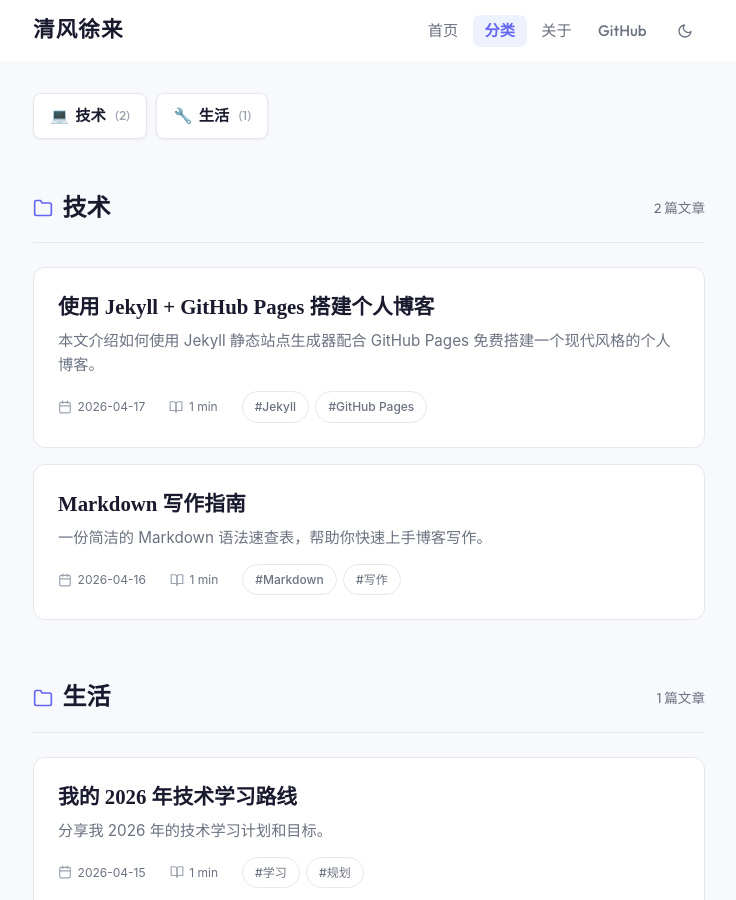
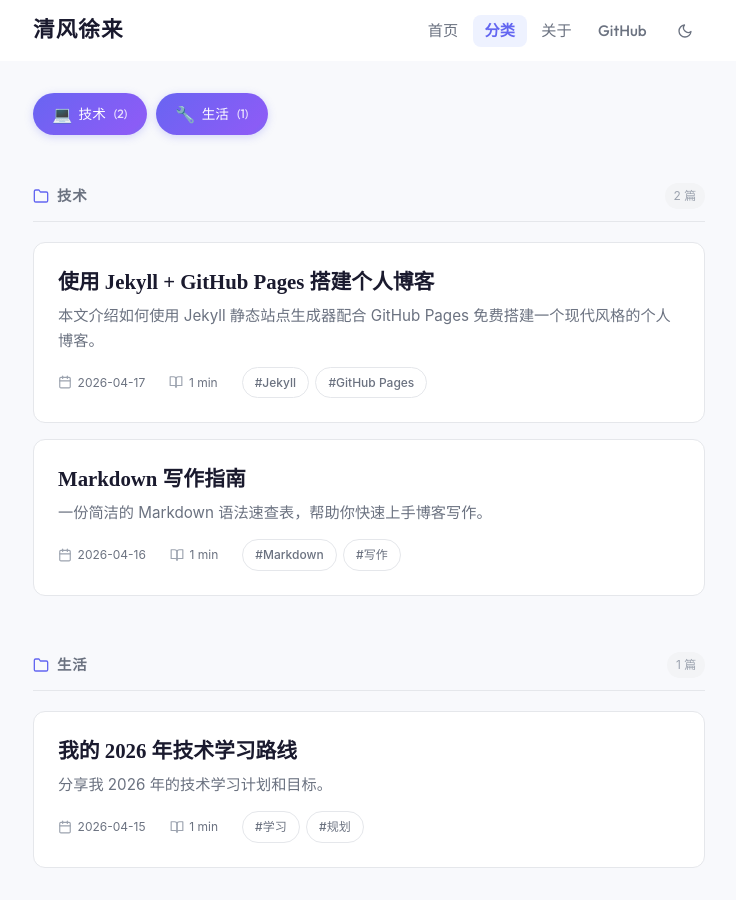
Before and after one commit to Asilencer/asilencer.github.io, a Jekyll site: the page built from categories.html, in a window 1280 px wide and 900 px high. Shown: the whole window, without its empty margins (271-1007 px from the left). Built offline with Jekyll 4.4.1, drawn with Linux system fonts in a browser that asks for light colours; some web fonts are replaced.

Commit message:
style: remove TRAE watermark from hero background and align categories page design with homepage tags

```diff
--- a/assets/css/style.css
+++ b/assets/css/style.css
@@ -1019,38 +1019,55 @@ img { max-width: 100%; height: auto; }
   display: inline-flex;
   align-items: center;
   gap: 0.4rem;
-  padding: 0.5rem 1rem;
-  border-radius: var(--radius-sm);
-  font-size: 0.95rem;
+  padding: 0.4rem 1.2rem;
+  border-radius: 999px;
+  font-size: 0.85rem;
   font-family: var(--font-display);
   font-weight: 500;
-  color: var(--color-text);
-  background: var(--color-surface);
-  border: 1px solid var(--color-border);
+  color: #ffffff;
+  background: linear-gradient(135deg, var(--color-gradient-start), var(--color-gradient-end), var(--color-gradient-accent));
+  background-size: 200% 200%;
+  animation: tagGradient 3s ease infinite;
   text-decoration: none;
   transition: all var(--transition);
-  box-shadow: var(--shadow-sm);
+  box-shadow: 0 2px 8px rgba(99, 102, 241, 0.25);
+  position: relative;
+  overflow: hidden;
+}
+
+.category-card::before {
+  content: '';
+  position: absolute;
+  top: -50%;
+  left: -50%;
+  width: 200%;
+  height: 200%;
+  background: linear-gradient(
+    45deg,
+    transparent 30%,
+    rgba(255, 255, 255, 0.15) 50%,
+    transparent 70%
+  );
+  animation: tagShine 3s ease-in-out infinite;
 }
 
 .category-card:hover {
-  transform: translateY(-2px);
-  box-shadow: var(--shadow-md);
-  border-color: var(--color-primary);
-  color: var(--color-primary);
+  transform: translateY(-2px) scale(1.05);
+  box-shadow: 0 4px 16px rgba(99, 102, 241, 0.4);
 }
 
 .category-card .cat-icon {
-  color: var(--color-primary);
+  font-size: 1rem;
 }
 
 .category-card .cat-name {
-  font-weight: 600;
+  font-weight: 500;
 }
 
 .category-card .cat-count {
-  font-size: 0.8rem;
-  color: var(--color-text-tertiary);
-  margin-left: 0.2rem;
+  font-size: 0.75rem;
+  opacity: 0.8;
+  margin-left: 0.1rem;
 }
 
 .category-posts {
@@ -1065,29 +1082,34 @@ img { max-width: 100%; height: auto; }
   display: flex;
   align-items: center;
   justify-content: space-between;
-  margin-bottom: 1.5rem;
+  margin-bottom: 1.25rem;
   padding-bottom: 0.75rem;
   border-bottom: 1px solid var(--color-border);
 }
 
 .category-header h3 {
-  font-family: var(--font-serif);
-  font-size: 1.5rem;
-  font-weight: 700;
+  font-size: 0.9rem;
+  font-weight: 600;
+  color: var(--color-text-secondary);
+  text-transform: uppercase;
+  letter-spacing: 0.06em;
   display: flex;
   align-items: center;
-  gap: 0.6rem;
-  color: var(--color-text);
+  gap: 0.5rem;
 }
 
 .category-header h3 svg {
   color: var(--color-primary);
+  width: 16px;
+  height: 16px;
 }
 
 .category-header .count {
-  font-size: 0.85rem;
-  color: var(--color-text-secondary);
-  font-family: var(--font-display);
+  font-size: 0.75rem;
+  color: var(--color-text-tertiary);
+  background: var(--color-code-bg);
+  padding: 0.15rem 0.55rem;
+  border-radius: 999px;
 }
 
 /* ===== Bento Grid (About Page) ===== */
--- a/categories.html
+++ b/categories.html
@@ -22,10 +22,10 @@ permalink: /categories.html
       <section id="{{ cat[0] | slugify }}" class="category-section">
         <div class="category-header">
           <h3>
-            <svg width="20" height="20" viewBox="0 0 24 24" fill="none" stroke="currentColor" stroke-width="2" stroke-linecap="round" stroke-linejoin="round"><path d="M22 19a2 2 0 0 1-2 2H4a2 2 0 0 1-2-2V5a2 2 0 0 1 2-2h5l2 3h9a2 2 0 0 1 2 2z"></path></svg>
+            <svg width="16" height="16" viewBox="0 0 24 24" fill="none" stroke="currentColor" stroke-width="2" stroke-linecap="round" stroke-linejoin="round"><path d="M22 19a2 2 0 0 1-2 2H4a2 2 0 0 1-2-2V5a2 2 0 0 1 2-2h5l2 3h9a2 2 0 0 1 2 2z"></path></svg>
             {{ cat[0] }}
           </h3>
-          <span class="count">{{ cat[1].size }} 篇文章</span>
+          <span class="count">{{ cat[1].size }} 篇</span>
         </div>
         <div class="post-list">
           {% for post in cat[1] %}
```
Also changed, not shown: assets/img/blackhole.jpg.
